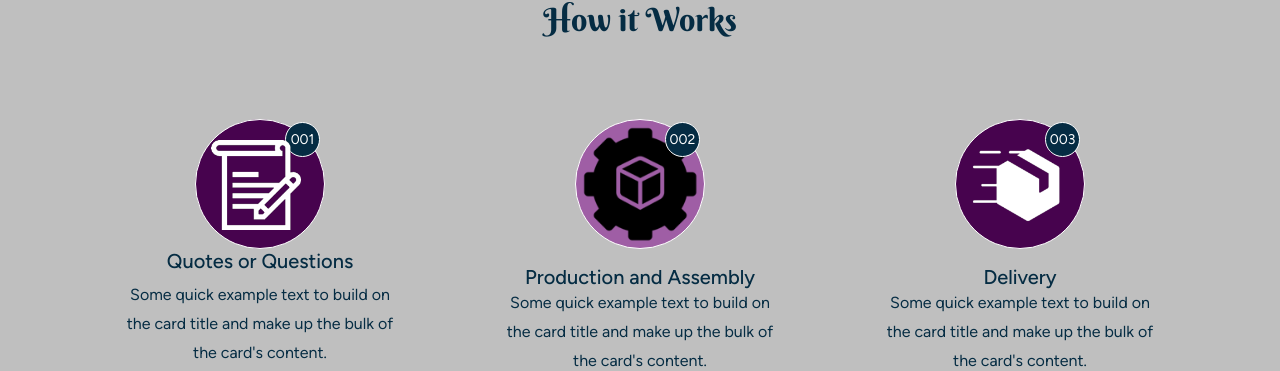
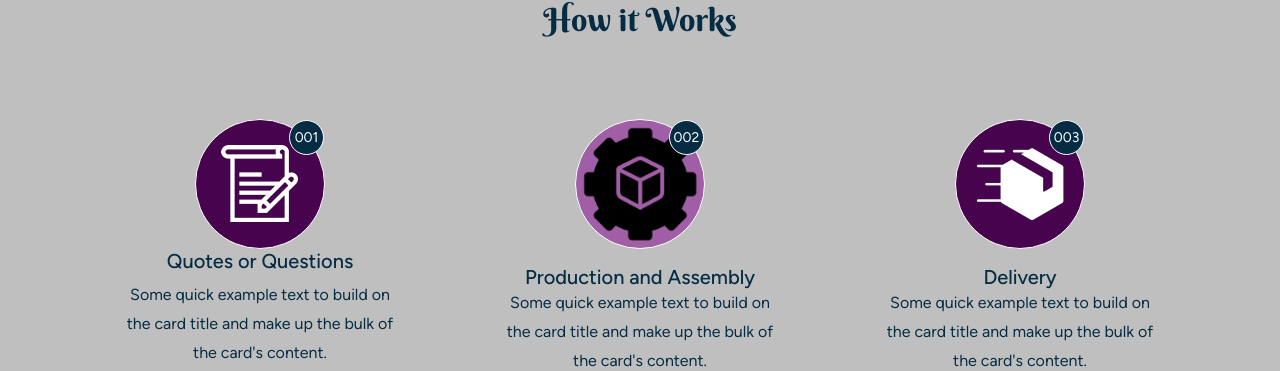
Before and after one commit to philemmons/MCF, a PHP site: page / in a window 1280 px wide. Shown: the part 3908-4279 px from the top of the page. Run offline with PHP 8.4, Linux system fonts and the light colour scheme; some libraries are stand-ins or nearby versions.

Commit message:
icon variance

```diff
--- a/css/styles.css
+++ b/css/styles.css
@@ -361,8 +361,8 @@ source: https://codingyaar.com/bootstrap-4-carousel-multiple-items-responsive/
 
 .hiw-icon>div {
   position: absolute;
-  top: 2px;
-  right: 4px;
+  top: 0px;
+  right: 0px;
   content: '';
   width: 35px;
   height: 35px;
@@ -380,9 +380,16 @@ a.hiw-question:hover{
   border: solid 2px var(--color-1) !important;
 }
 
-.img-pos{
+.img-pos-1{
   max-width: 70%;
   position: absolute;
-  top: 20px;
-  left: 15px;
+  top: 19px;
+  left: 19px;
 }
+
+.img-pos-2{
+  max-width: 60%;
+  position: absolute;
+  top: 25px;
+  left: 25px;
+}
--- a/index.php
+++ b/index.php
@@ -407,7 +407,7 @@ include_once 'header.inc'
             <div class="d-flex justify-content-center align-items-center">
               <small class="fc-1">001</small>
             </div>
-            <img src= "../images/quote.png" class= "img-fluid img-pos" alt= "Delivery truck icon" >
+            <img src= "../images/quote.png" class= "img-fluid img-pos-2" alt= "Delivery truck icon" >
           </div>
           <div class="card-body">
             <h5 class="card-titlept-3">Quotes or Questions</h5>
@@ -420,7 +420,7 @@ include_once 'header.inc'
             <div class="d-flex justify-content-center align-items-center">
               <small class="fc-1">002</small>
             </div>
-            <img src= "../images/production.png" class= "img-fluid .img-po" alt= "Delivery truck icon" >
+            <img src= "../images/production.png" class= "img-fluid .img-pos-1" alt= "Delivery truck icon" >
           </div>
           <div class="card-body">
             <h5 class="card-title pt-3">Production and Assembly</h5>
@@ -433,7 +433,7 @@ include_once 'header.inc'
             <div class="d-flex justify-content-center align-items-center">
               <small class="fc-1">003</small>
             </div>
-            <img src= "../images/delivery.png" class= "img-fluid img-pos" alt= "Delivery truck icon" >
+            <img src= "../images/delivery.png" class= "img-fluid img-pos-1" alt= "Delivery truck icon" >
           </div>
           <div class="card-body">
             <h5 class="card-title pt-3">Delivery</h5>
```
